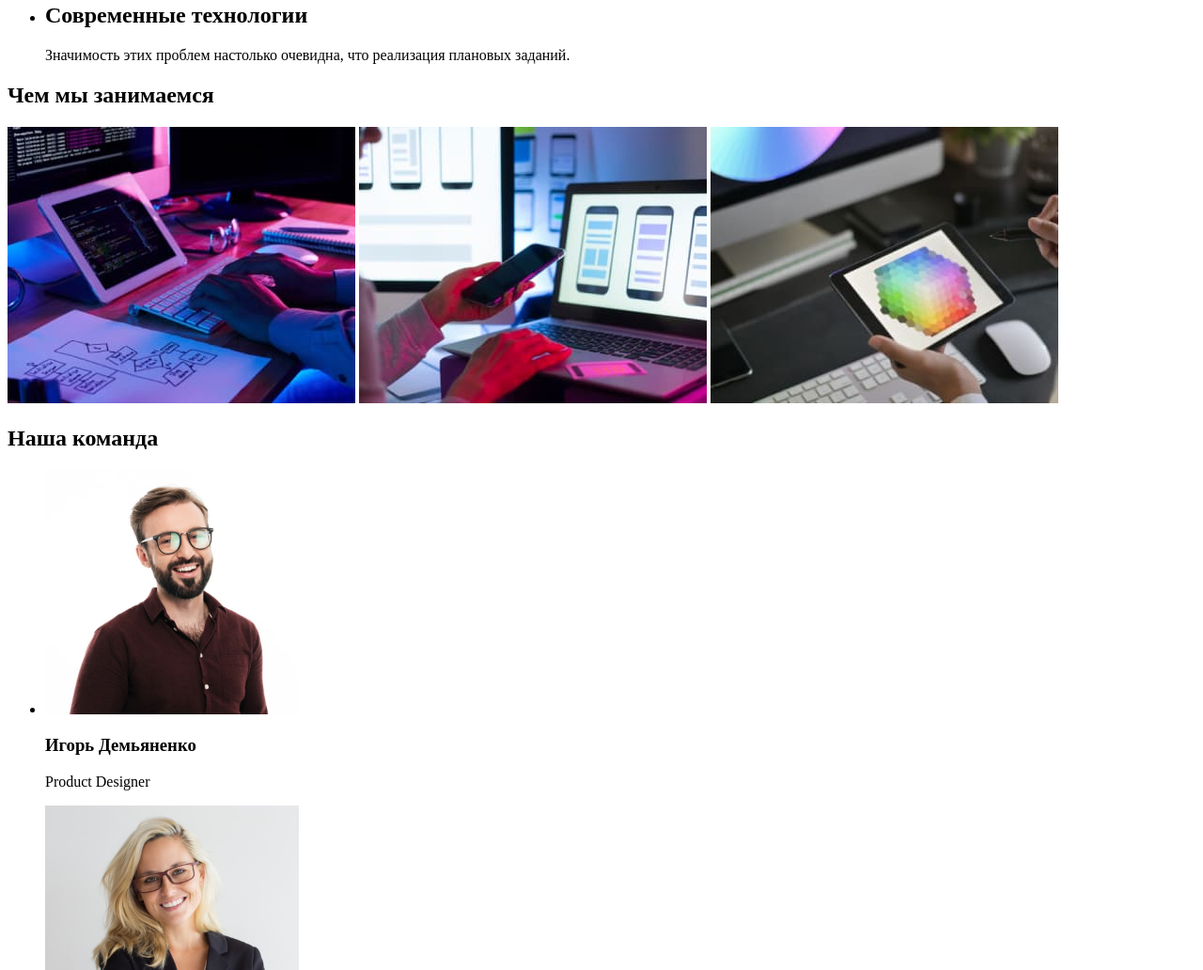
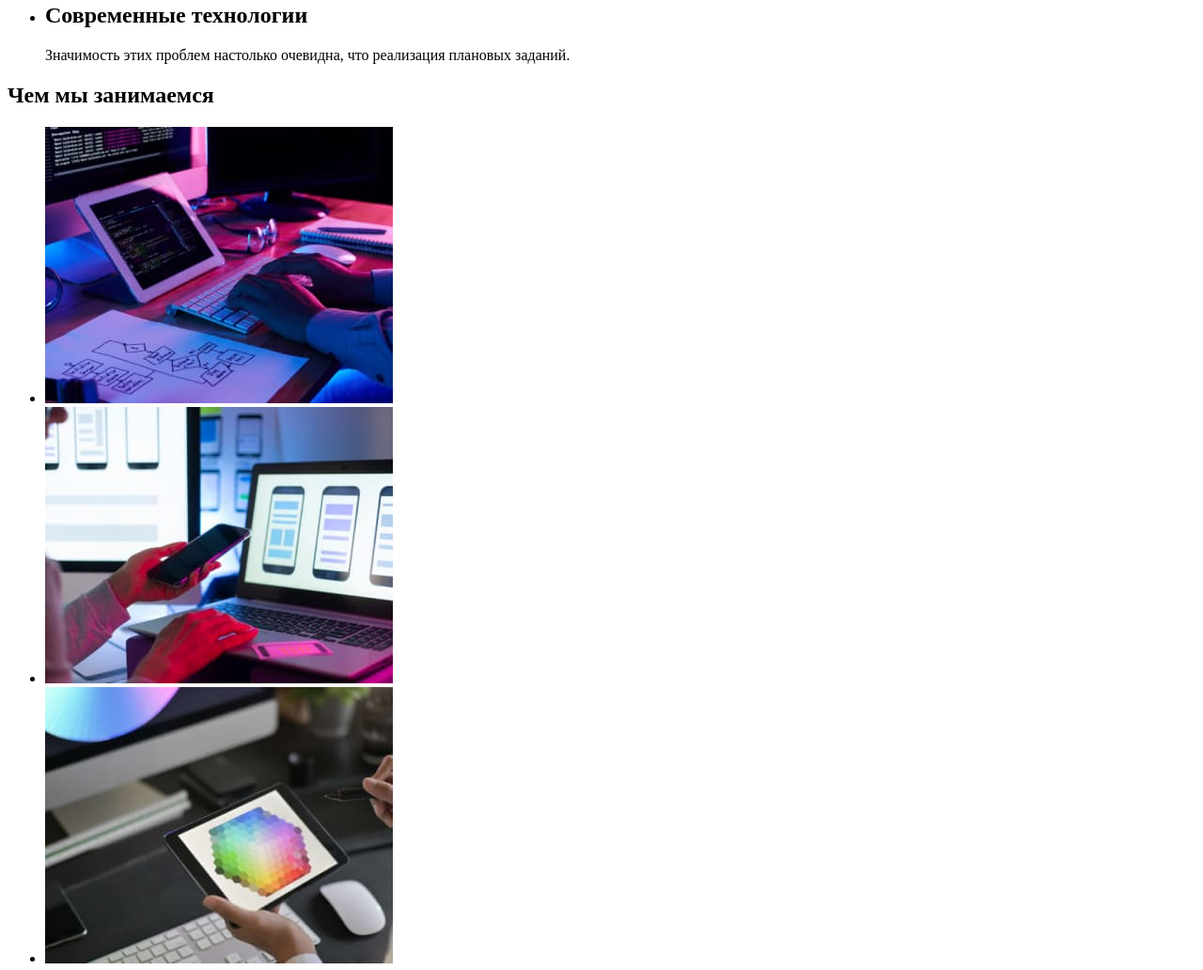
Before and after one commit to Sofi8/goit-markup-hw-01, a plain HTML site: page index.html in a window 1280 px wide. Shown: the part 507-1539 px from the top of the page at 94% size. Drawn offline with Linux system fonts and the light colour scheme.

Commit message:
пофіксила тег div та обгорнула зображення в список

```diff
--- a/index.html
+++ b/index.html
@@ -30,10 +30,9 @@
     <main>
       <section>
         <h1>Эффективные решения для вашего бизнеса</h1>
-        <input type="button" value="Заказать услугу" />
+        <button type="button">Заказать услугу</button>
       </section>
 
-      <div>
       <section>
         <ul>
           <li>
@@ -46,8 +45,8 @@
           <li>
             <h2>Пунктуальность</h2>
             <p>
-                Задача организации, в особенности же рамки и место обучения
-                кадров влечет за собой.
+              Задача организации, в особенности же рамки и место обучения кадров
+              влечет за собой.
             </p>
           </li>
           <li>
@@ -66,23 +65,31 @@
           </li>
         </ul>
       </section>
-      </div>
+
       <!--Послуги-->
       <section>
         <h2>Чем мы занимаемся</h2>
+        <ul>
+          <li>
             <img
               src="./image/box1.jpg"
-          alt="програмування"
+              alt="программирование"
               width="370"
               height="294"
             />
+          </li>
+          <li>
             <img src="./image/box2.jpg" alt="дизайн" width="370" height="294" />
+          </li>
+          <li>
             <img
               src="./image/box3.jpg"
-          alt="кольористика"
+              alt="цветовая палитра"
               width="370"
               height="294"
             />
+          </li>
+        </ul>
       </section>
       <!--Команда-->
 
```
Lines whose indentation alone changed are shown as unchanged.
